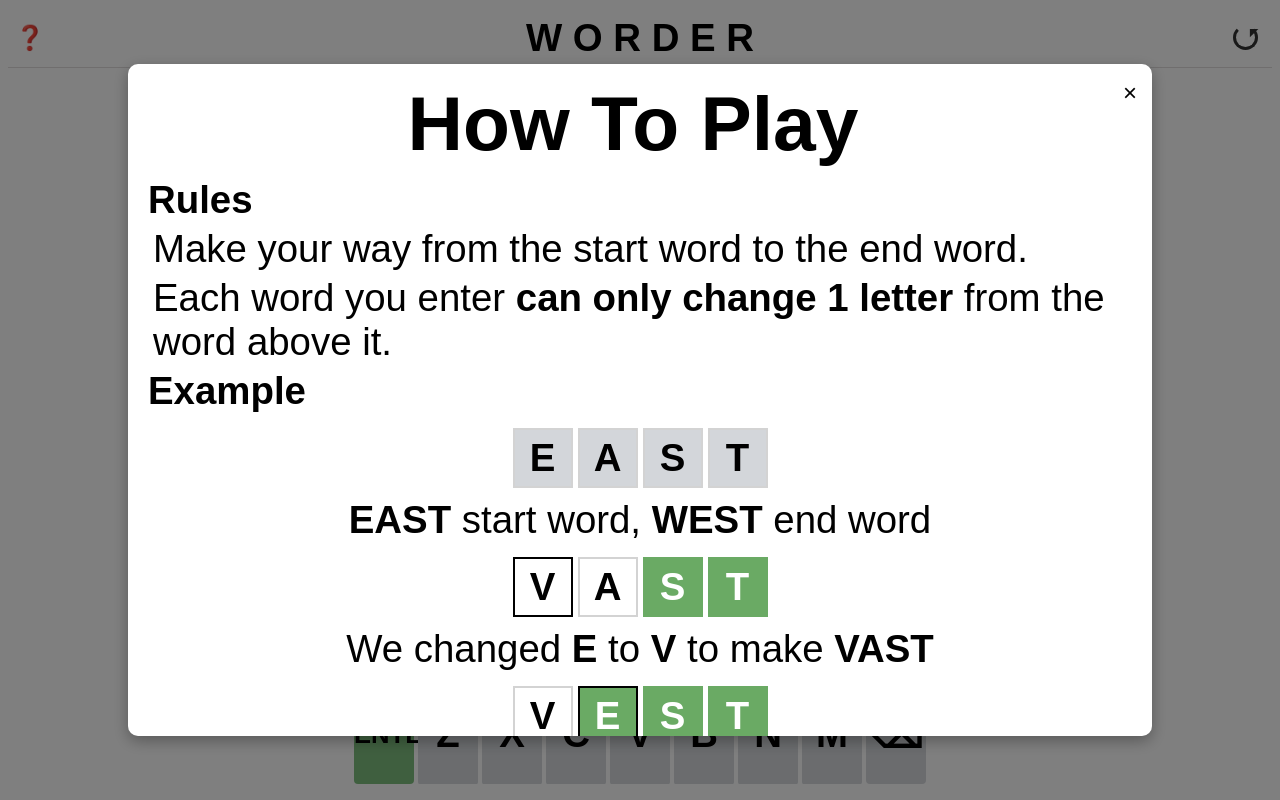
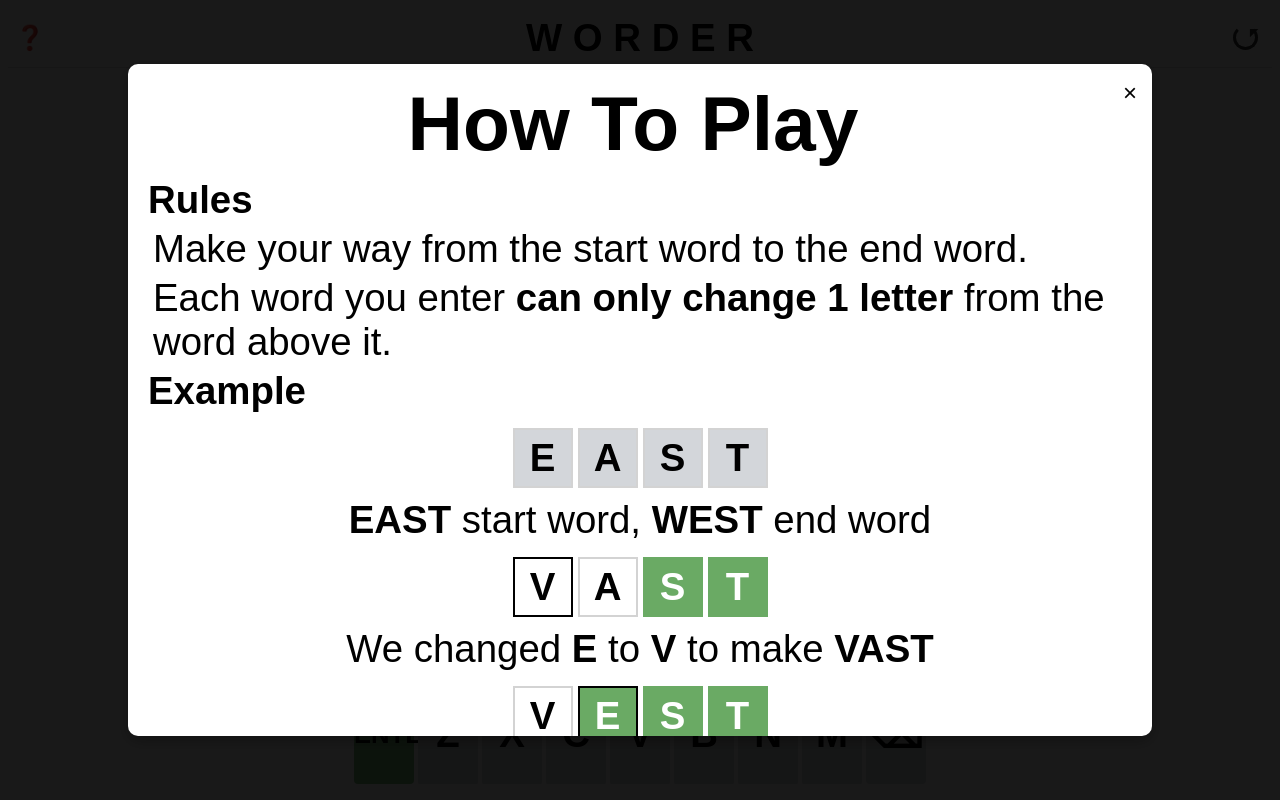
Before and after one commit to EchoesOfCode/Worder, a plain HTML site: page index.html in a window 1280 px wide. Drawn offline with Linux system fonts and the light colour scheme; a web font is replaced by a local one.

Commit message:
Update style.css

```diff
--- a/style.css
+++ b/style.css
@@ -484,7 +484,7 @@ body {
     top: 0;
     width: 100%;
     height: 100%;
-    background-color: rgba(0, 0, 0, 0.5);
+    background-color: rgba(0, 0, 0, 0.9);
     overflow: hidden;
     display: flex;
     flex-direction: column;
```
